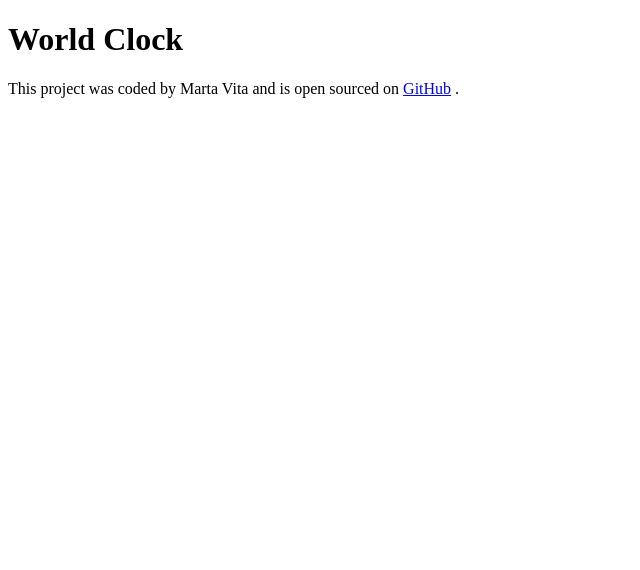
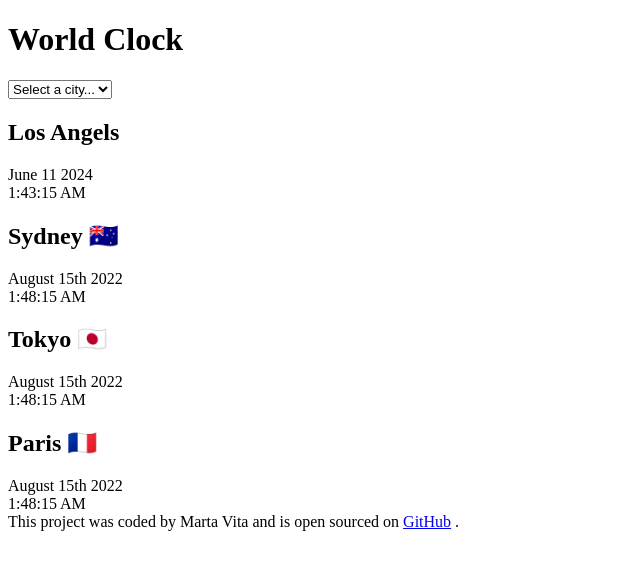
Before and after one commit to martavitamagano/world_clock, a plain HTML site: page index.html in a window 1280 px wide. Shown: the whole page, without its empty margins (0-640 px from the left). Drawn offline with Linux system fonts and the light colour scheme.

Commit message:
added html body

```diff
--- a/index.html
+++ b/index.html
@@ -8,7 +8,41 @@
     <title>World clock</title>
   </head>
   <body>
-    <h1>World Clock</h1>
+    <div class="container">
+      <h1>World Clock</h1>
+
+      <select name="" id="">
+        <option value="">Select a city...</option>
+        <option value="">London</option>
+        <option value="">New York</option>
+        <option value="">Auckland</option>
+      </select>
+
+      <div class="city">
+        <h2>Los Angels</h2>
+        <div class="date">June 11 2024</div>
+        <div class="time">1:43:15 AM</div>
+      </div>
+
+      <div class="city">
+        <h2>Sydney 🇦🇺</h2>
+        <div class="date">August 15th 2022</div>
+        <div class="time">1:48:15 AM</div>
+      </div>
+
+      <div class="city">
+        <h2>Tokyo 🇯🇵</h2>
+        <div class="date">August 15th 2022</div>
+        <div class="time">1:48:15 AM</div>
+      </div>
+
+      <div class="city">
+        <h2>Paris 🇫🇷</h2>
+        <div class="date">August 15th 2022</div>
+        <div class="time">1:48:15 AM</div>
+      </div>
+    </div>
+
     <footer>
       This project was coded by Marta Vita and is open sourced on
       <a href="https://github.com/martavitamagano/world_clock">GitHub</a> .
```
